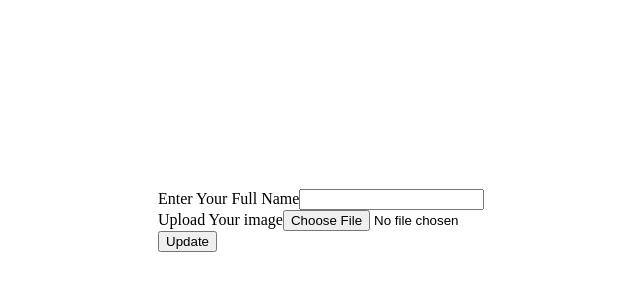
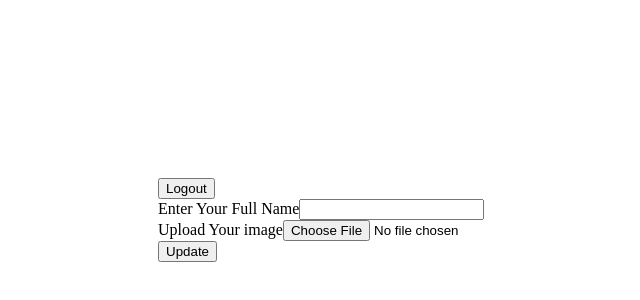
Before and after one commit to man9936/Expense-Tracker, a React (Create React App) app: page /completeProfile in a window 1280 px wide. Shown: the part 188-488 px from the top of the page, without its empty margins (293-933 px from the left). Built offline with nearby package versions, Linux system fonts and the light colour scheme.

Commit message:
logout complete

```diff
--- /dev/null
+++ b/src/Components/Logout.js
@@ -0,0 +1,18 @@
+
+import React, { useContext } from "react";
+import { useHistory } from "react-router-dom";
+import AuthContext from "../Store/Auth-Context";
+
+const Logout = () => {
+  const logoutCntxt = useContext(AuthContext);
+  const history = useHistory();
+
+  const logoutHandler = () => {
+    logoutCntxt.logout();
+    history.replace("/authform");
+  };
+
+  return <button onClick={logoutHandler}>Logout</button>;
+};
+
+export default Logout;
--- a/src/Pages/AuthForm.js
+++ b/src/Pages/AuthForm.js
@@ -57,6 +57,8 @@ const AuthForm = () => {
         .then((data) => {
           console.log(data);
           authCntxt.login(data.idToken);
+          localStorage.setItem("token", data.idToken);
+          history.replace("/expense");
         })
         .catch((err) => {
           console.log(err);
--- a/src/Pages/CompleteProfile.js
+++ b/src/Pages/CompleteProfile.js
@@ -1,4 +1,5 @@
 import React, { useRef } from "react";
+import Logout from "../Components/Logout";
 
 const CompleteProfile = () => {
   const nameInputRef = useRef();
@@ -62,6 +63,9 @@ const CompleteProfile = () => {
   };
   return (
     <div>
+      <div>
+        <Logout />
+      </div>
       <form>
         <div>
           <label> Enter Your Full Name</label>
--- a/src/Pages/ExpenseTracker.js
+++ b/src/Pages/ExpenseTracker.js
@@ -1,5 +1,6 @@
 import React from "react";
 import { useHistory } from "react-router-dom";
+import Logout from "../Components/Logout";
 
 const ExpenseTracker = () => {
   const history = useHistory();
@@ -30,6 +31,9 @@ const ExpenseTracker = () => {
   };
   return (
     <div>
+      <div>
+        <Logout />
+      </div>
       <h1>Welcome To Expense Tracker</h1>
 
       <p>Your Profile is incomplete</p>
```
